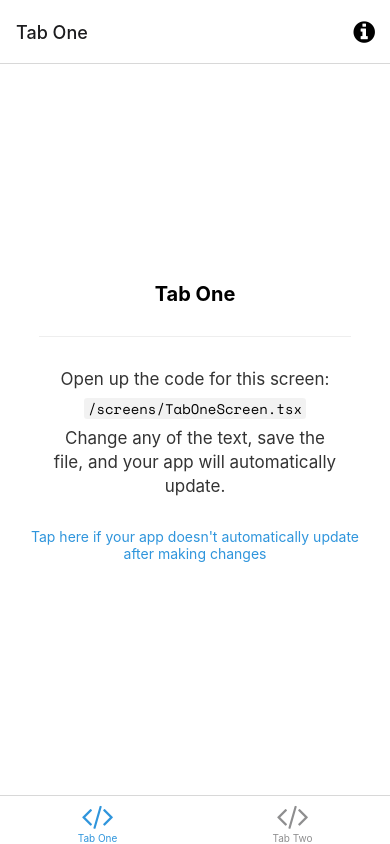
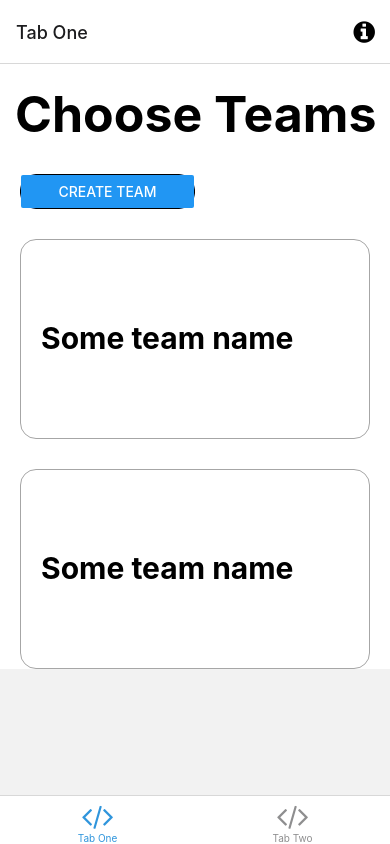
Before and after one commit to agamjolly/cs160, a React Native app: screen /TabOne in a window 390 px wide. Built offline with nearby package versions, Linux system fonts and the light colour scheme; what expo-linking would draw is missing.

Commit message:
feat: complete landing page

```diff
--- a/components/EditScreenInfo.tsx
+++ b/components/EditScreenInfo.tsx
@@ -1,5 +1,5 @@
 import * as WebBrowser from 'expo-web-browser';
-import { StyleSheet, TouchableOpacity } from 'react-native';
+import { StyleSheet, TouchableOpacity, Button } from 'react-native';
 
 import Colors from '../constants/Colors';
 import { MonoText } from './StyledText';
--- a/screens/TabOneScreen.tsx
+++ b/screens/TabOneScreen.tsx
@@ -1,27 +1,75 @@
-import { StyleSheet } from 'react-native';
+import { StyleSheet, Button } from 'react-native';
 
 import EditScreenInfo from '../components/EditScreenInfo';
 import { Text, View } from '../components/Themed';
 import { RootTabScreenProps } from '../types';
 
+const reRoute = (page: string) => {
+  console.log(page); // change this to re-route to some other page.
+}
+
 export default function TabOneScreen({ navigation }: RootTabScreenProps<'TabOne'>) {
   return (
     <View style={styles.container}>
-      <Text style={styles.title}>Tab One</Text>
-      <View style={styles.separator} lightColor="#eee" darkColor="rgba(255,255,255,0.1)" />
-      <EditScreenInfo path="/screens/TabOneScreen.tsx" />
+
+      <Text style={styles.title}>Choose Teams</Text>
+
+      <View style={styles.btn}>
+        <Button title="Create Team" onPress={() => { reRoute("something") }} />
+      </View>
+
+      <View style={styles.team__tabs}>
+        { /* Default team */}
+        <View style={styles.team}>
+          <Text style={styles.team__title}>Some team name</Text>
+        </View>
+
+        <View style={styles.team}>
+          <Text style={styles.team__title}>Some team name</Text>
+        </View>
+
+      </View>
     </View>
   );
 }
 
 const styles = StyleSheet.create({
+  team__tabs: {
+    display: 'flex',
+    marginLeft: '20px',
+    marginRight: '20px',
+    justifyContent: 'space-between',
+  },
+  team: {
+    width: '100%',
+    height: 200,
+    borderColor: '#a6a6a6',
+    borderWidth: 1,
+    borderRadius: 16,
+    marginTop: '30px',
+  },
+  team__title: {
+    marginTop: '80px',
+    marginLeft: '20px',
+    fontSize: 30,
+    fontWeight: 'bold',
+  },
+  btn: {
+    minWidth: '150px',
+    maxWidth: '175px',
+    borderRadius: 16,
+    borderWidth: 1,
+    backgroundColor: '#237aff',
+    marginLeft: '20px',
+    marginTop: '30px',
+  },
   container: {
-    flex: 1,
-    alignItems: 'center',
     justifyContent: 'center',
   },
   title: {
-    fontSize: 20,
+    marginTop: '20px',
+    marginLeft: '15px',
+    fontSize: 50,
     fontWeight: 'bold',
   },
   separator: {
```
Also changed, not shown: constants/Database.ts (added, +15 -0 lines).
